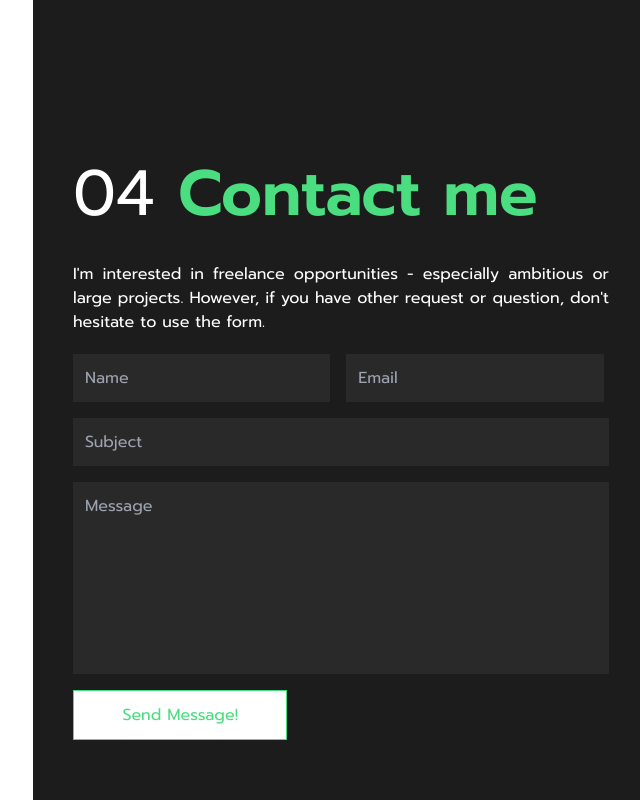
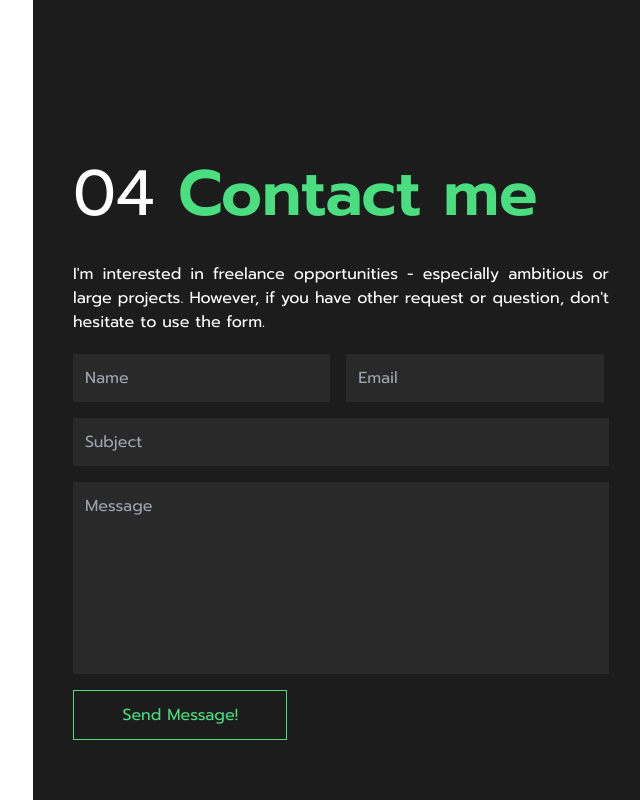
Before and after one commit to paraskalyan/Personal-website, a React (Create React App) app: page / in a window 1280 px wide. Shown: the part 2734-3534 px from the top of the page, without its empty margins (95-735 px from the left). Built offline with nearby package versions, Linux system fonts and the light colour scheme.

Commit message:
Update Home.css

```diff
--- a/src/Components/Home.css
+++ b/src/Components/Home.css
@@ -29,7 +29,6 @@ h1{
 } */
 
 .btn{
-    background-color: #fff;
     position: relative;
     z-index: 1;
     transition: color 0.3s ease-in-out;
@@ -46,7 +45,7 @@ h1{
     color: white;
     transform: scaleX(0);
     transform-origin: left;
-    background-color: black;
+    background-color: rgb(2, 202, 86);
     z-index: -1;
 }
 
@@ -55,5 +54,38 @@ h1{
 }
 
 .btn:hover{
-    color: white;
+    color: black;
 }
+
+@import url('https://fonts.googleapis.com/css2?family=Monoton&display=swap');
+
+.logo{
+  font-family: 'Monoton', cursive;
+}
+
+/* .level-bar{
+    position: relative;
+}
+.level-bar::before{
+    content: '';
+    position: absolute;
+    height: 100%;
+    width: 0;
+    left: 0;
+    background-color: rgb(255, 59, 59);
+    opacity: 1;
+    animation: bar 1s ease-in forwards;
+}
+
+@keyframes bar{
+    from{
+       width: 0;
+        }
+    to{
+       width: 100%;
+    }
+} */
+
+.head-text:hover{
+    transform: scale(1.1);
+}
```
